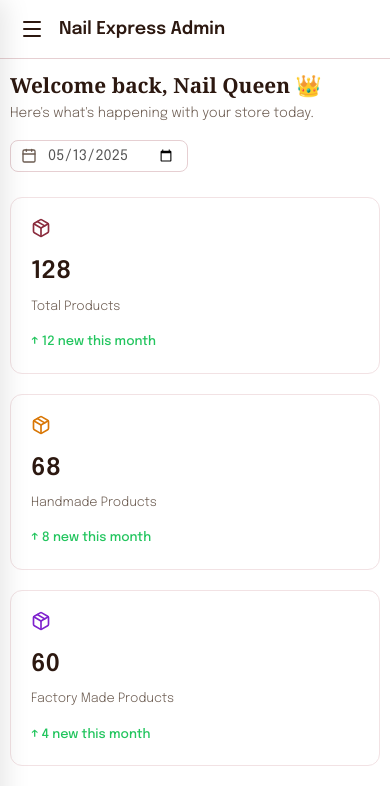
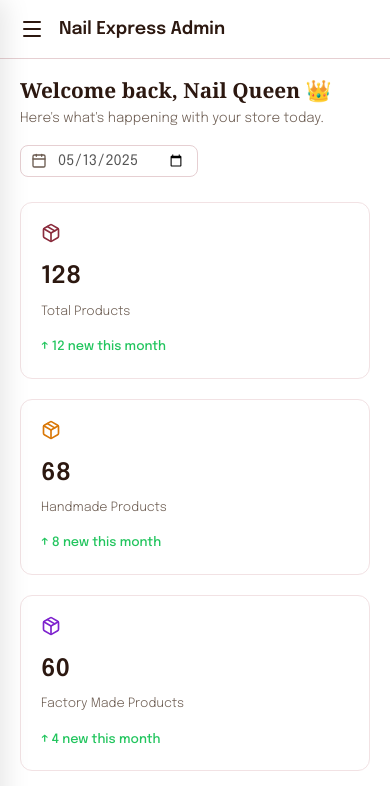
Before and after one commit to dfordolapo/nailxpressng, a Next.js app: page /admin in a window 390 px wide. Shown: the top 786 px of the page. Built offline with nearby package versions, Linux system fonts and the light colour scheme; a web font is replaced by a local one.

Commit message:
Constrain admin content width and restore padding

```diff
--- a/src/app/admin/layout.js
+++ b/src/app/admin/layout.js
@@ -11,7 +11,9 @@ export default function AdminLayout({ children }) {
     <div className={styles.adminLayout}>
       <AdminSidebar />
       <div className={styles.mainContent}>
-        {children}
+        <div className={styles.contentWrapper}>
+          {children}
+        </div>
       </div>
     </div>
   );
--- a/src/styles/admin.module.css
+++ b/src/styles/admin.module.css
@@ -113,7 +113,7 @@
 /* Main Content Area */
 .mainContent {
   flex: 1;
-  padding: 30px;
+  padding: 40px;
   background-color: #FFFFFF;
   border-top-left-radius: 20px;
   border-bottom-left-radius: 20px;
@@ -122,6 +122,12 @@
   display: flex;
   flex-direction: column;
   overflow-y: auto;
+}
+
+.contentWrapper {
+  max-width: 1000px;
+  width: 100%;
+  margin: 0 auto;
 }
 
 .pageHeader {
@@ -672,7 +678,7 @@
   }
 
   .mainContent {
-    padding: 15px 10px;
+    padding: 20px;
     margin: 0;
     border-radius: 0;
   }
```
